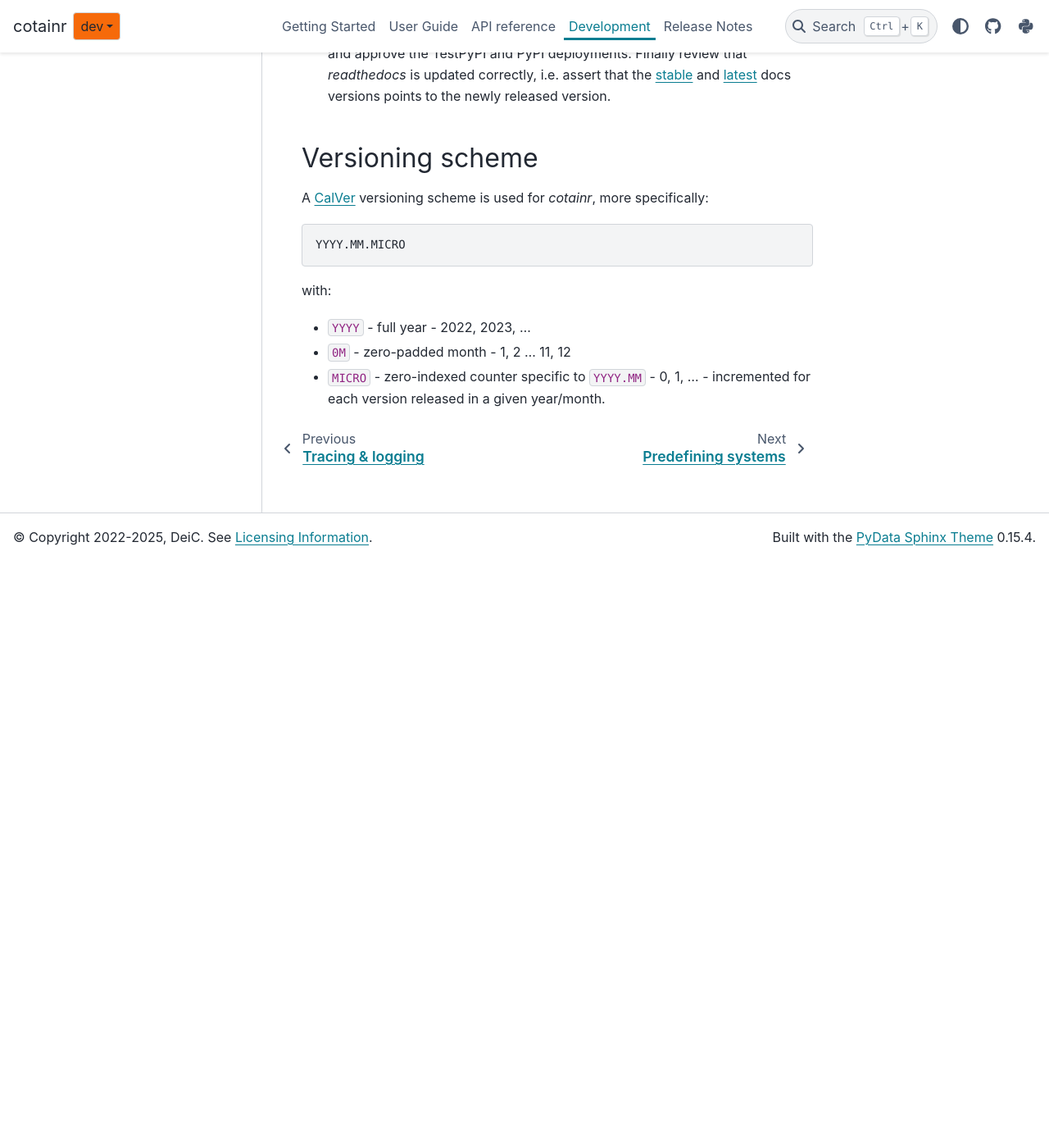
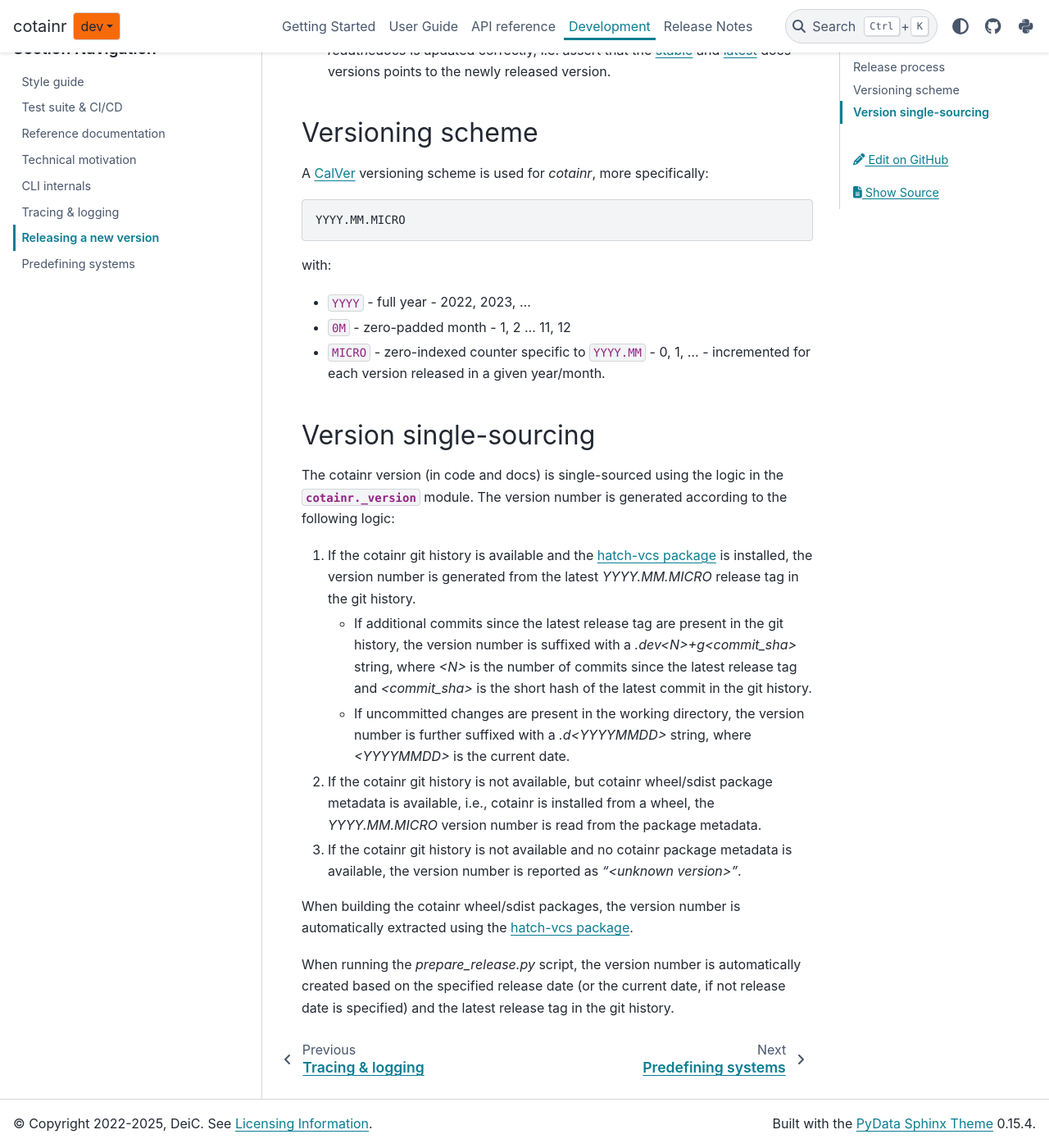
Before and after one commit to DeiC-HPC/cotainr, a Sphinx documentation site: the page built from doc/development/releasing.rst, in a window 1280 px wide and 1400 px high, scrolled down 716 px. Shown: the whole window at 82% size. Built offline with Sphinx 7.4.7 and the PyData theme 0.15.4, drawn with Linux system fonts in a browser that asks for light colours; pages that are not in the unit, such as notebooks, are missing from menus; the version number could not be read and is left out; some of the changed text lies outside the part shown.

Commit message:
Updated docs to include new release process and version single sourcing notes.

```diff
--- a/doc/development/releasing.rst
+++ b/doc/development/releasing.rst
@@ -9,12 +9,11 @@ Release process
 ---------------
 In order to release a new version of `cotainr`, one must:
 
-1. Update the :attr:`cotainr.__version__` string in `cotainr/__init__.py`.
-2. Update the docs version switcher list by running the `doc/create_switcher.py` script.
-3. Create a new branch and create new release notes in the format `YYYY.MM.MICRO.md` in the folder `doc/release_notes` based on the template `doc/release_notes/release_note.md.template` and fill in the release notes.
-4. Open a new pull request to merge the release notes into main and assert successful :ref:`CI tests <continuous_integration>` of the branch. Then merge it into the main branch.
-5. Tag the main branch locally using :code:`git tag YYYY.MM.MICRO` and push the tag to the GitHub repository :code:`git push origin tag YYYY.MM.MICRO`. This triggers the :ref:`CD on release <continuous_integration>` GitHub action.
-6. Review and verify that :ref:`CD on release <continuous_integration>` creates a GitHub release. Then review and approve the TestPyPI and PyPI deployments. Finally review that `readthedocs` is updated correctly, i.e. assert that the `stable <https://cotainr.readthedocs.io/en/stable>`_ and `latest <https://cotainr.readthedocs.io/en/latest>`_ docs versions points to the newly released version.
+1. Create a new branch and run the `doc/prepare_release.py` script to update the docs version switcher and create a release notes skeleton.
+2. Fill in the release notes in the created `YYYY.MM.MICRO.md` release notes skeleton file in the `doc/release_notes` folder.
+3. Open a new pull request to merge the release notes and the updated docs version switcher into main and assert successful :ref:`CI tests <continuous_integration>` of the branch. Then merge it into the main branch.
+4. Tag the main branch locally using :code:`git tag YYYY.MM.MICRO` and push the tag to the GitHub repository :code:`git push origin tag YYYY.MM.MICRO`. This triggers the :ref:`CD on release <continuous_integration>` GitHub action.
+5. Review and verify that :ref:`CD on release <continuous_integration>` creates a GitHub release. Then review and approve the TestPyPI and PyPI deployments. Finally review that `readthedocs` is updated correctly, i.e. assert that the `stable <https://cotainr.readthedocs.io/en/stable>`_ and `latest <https://cotainr.readthedocs.io/en/latest>`_ docs versions points to the newly released version.
 
 .. _version-scheme:
 
@@ -31,3 +30,20 @@ with:
 - :code:`YYYY` - full year - 2022, 2023, ...
 - :code:`0M` - zero-padded month - 1, 2 ... 11, 12
 - :code:`MICRO` - zero-indexed counter specific to :code:`YYYY.MM` - 0, 1, ... - incremented for each version released in a given year/month.
+
+
+Version single-sourcing
+-----------------------
+The cotainr version (in code and docs) is single-sourced using the logic in the :mod:`cotainr._version` module. The version number is generated according to the following logic:
+
+1. If the cotainr git history is available and the `hatch-vcs package <https://pypi.org/project/hatch-vcs/>`_ is installed, the version number is generated from the latest `YYYY.MM.MICRO` release tag in the git history.
+
+   - If additional commits since the latest release tag are present in the git history, the version number is suffixed with a `.dev<N>+g<commit_sha>` string, where `<N>` is the number of commits since the latest release tag and `<commit_sha>` is the short hash of the latest commit in the git history.
+   - If uncommitted changes are present in the working directory, the version number is further suffixed with a `.d<YYYYMMDD>` string, where `<YYYYMMDD>` is the current date.
+
+2. If the cotainr git history is not available, but cotainr wheel/sdist package metadata is available, i.e., cotainr is installed from a wheel, the `YYYY.MM.MICRO` version number is read from the package metadata.
+3. If the cotainr git history is not available and no cotainr package metadata is available, the version number is reported as `"<unknown version>"`.
+
+When building the cotainr wheel/sdist packages, the version number is automatically extracted using the `hatch-vcs package <https://pypi.org/project/hatch-vcs/>`_.
+
+When running the `prepare_release.py` script, the version number is automatically created based on the specified release date (or the current date, if not release date is specified) and the latest release tag in the git history.
```
